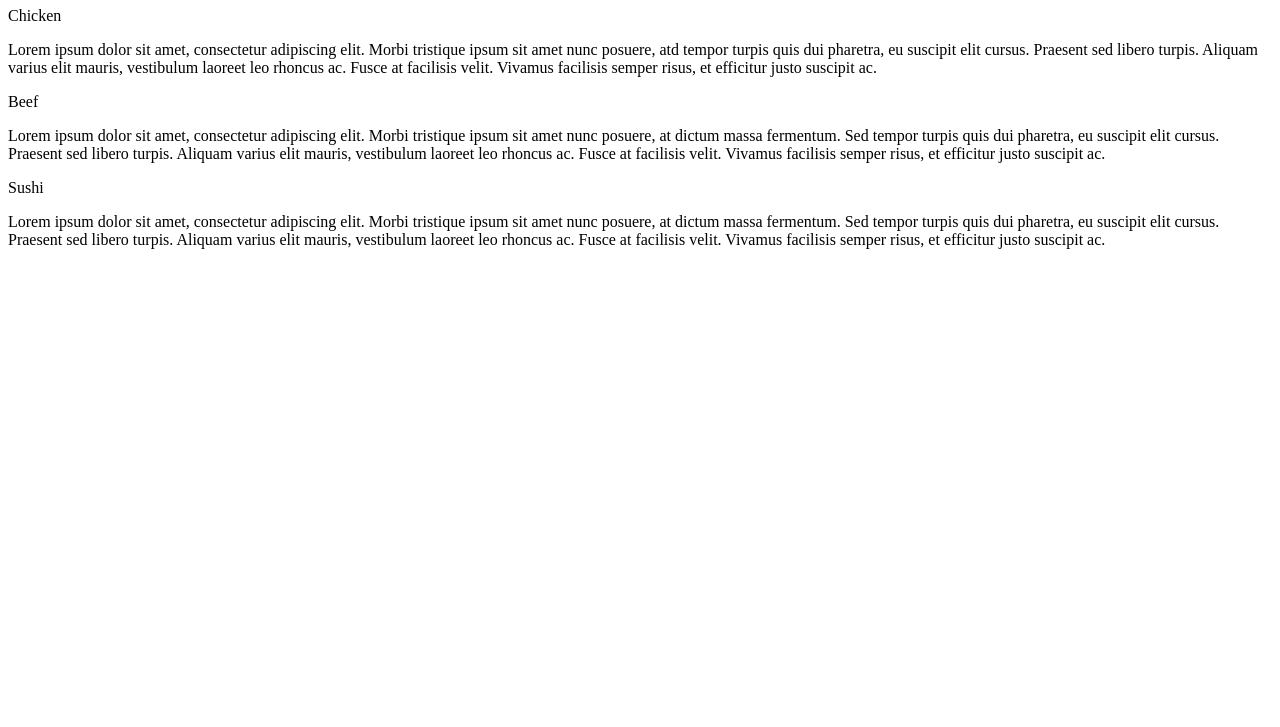
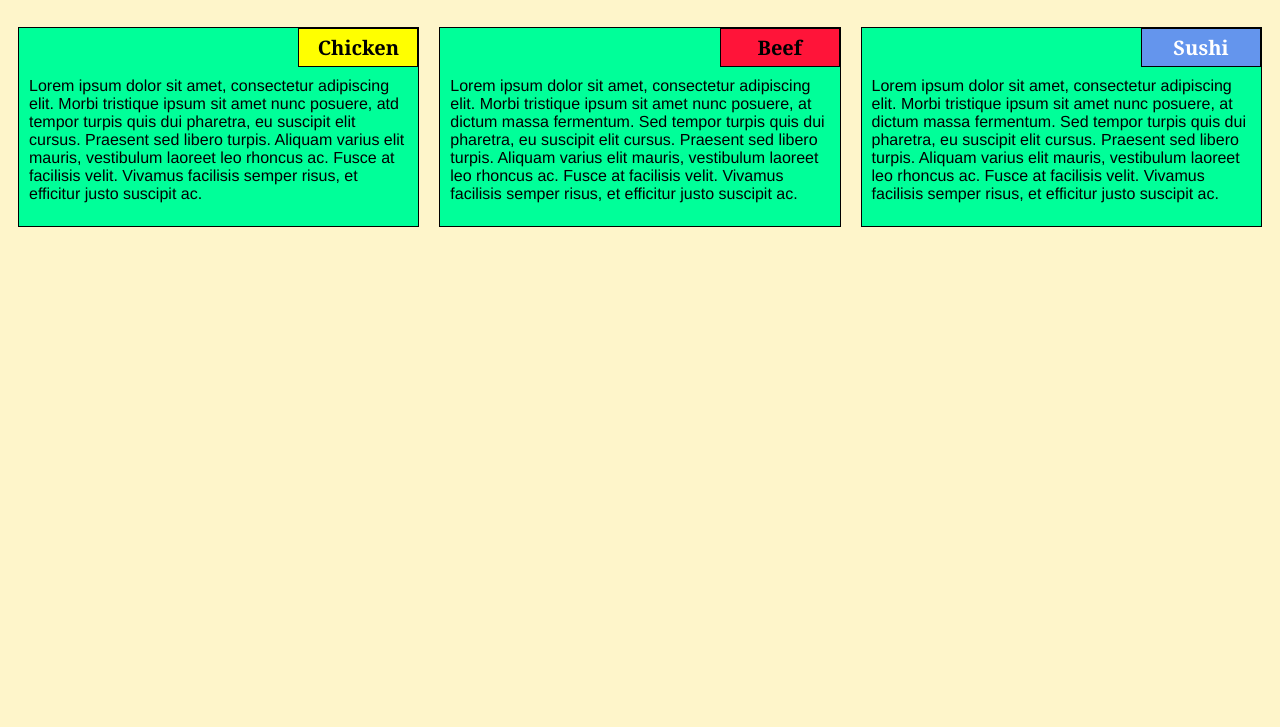
Before and after one commit to Laxman-P/coursera_test, a plain HTML site: page module2-solution/index.html in a window 1280 px wide. Shown: the part 73-800 px from the top of the page. Drawn offline with Linux system fonts and the light colour scheme.

Commit message:
Update index.html

```diff
--- a/module2-solution/index.html
+++ b/module2-solution/index.html
@@ -3,6 +3,7 @@
 <head>
 <meta charset="utf-8">
 <meta name="viewport" content="width=device-width, initial-scale=1">
+ <link rel="stylesheet" type="text/css" href="css/styles.css">
 <title>Assignment - 02</title>
 <style>
 
```
